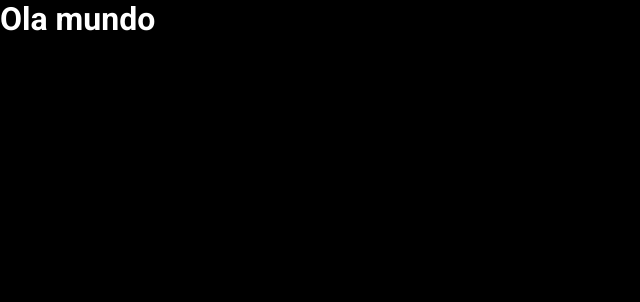
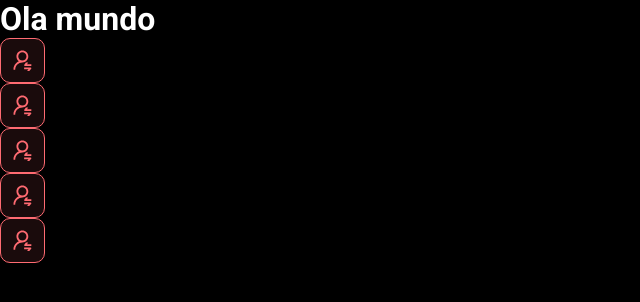
Before and after one commit to biofoxbio/dsmeta, a React (Vite) app in the folder frontend/: page / in a window 1280 px wide. Shown: the top 302 px of the page, without its empty margins (0-640 px from the left). Built offline with nearby package versions, Linux system fonts and the light colour scheme.

Commit message:
Primeiro Componente

```diff
--- a/frontend/src/App.tsx
+++ b/frontend/src/App.tsx
@@ -1,8 +1,18 @@
+import NotificationBotton from "./components/NotificationBottton"
 
 function App() {
   return (
-    <h1>Ola mundo</h1>
-)
+
+    <>
+      <h1>Ola mundo</h1>
+      <NotificationBotton />
+      <NotificationBotton />
+      <NotificationBotton />
+      <NotificationBotton />
+      <NotificationBotton />
+
+    </>
+  )
 
 }
 
--- /dev/null
+++ b/frontend/src/components/NotificationBottton/index.tsx
@@ -0,0 +1,14 @@
+import icon from '../../assets/img/notification-icon.svg'
+
+import './styles.css'
+
+function NotificationBotton() {
+    return (
+        <div className="dsmeta-red-btn">
+            <img src={icon} alt="Notification" />
+        </div>
+    )
+
+}
+
+export default NotificationBotton
--- /dev/null
+++ b/frontend/src/components/NotificationBottton/styles.css
@@ -0,0 +1,15 @@
+.dsmeta-red-btn{
+    height: 45px;
+    width: 45px;
+    background-color: rgba(522, 107, 114, 0.1);
+    border: 1px solid #ff6b72;
+    border-radius: 10px;
+    display: flex;
+    align-items: center;
+    justify-content: center;
+    cursor: pointer;
+}
+
+.dsmeta-red-btn img {
+    width: 19px;
+}
--- a/frontend/src/index.css
+++ b/frontend/src/index.css
@@ -20,6 +20,8 @@
   text-decoration: none;
 }
 
+
+/*
 header {
   background: linear-gradient(180deg, #102347 0%, #181818 100%);
   height: 220px;
@@ -171,3 +173,5 @@
         display: table-cell;
     }
 }
+
+*/
```
Also changed, not shown: frontend/src/assets/img/notification-icon.svg (added).
